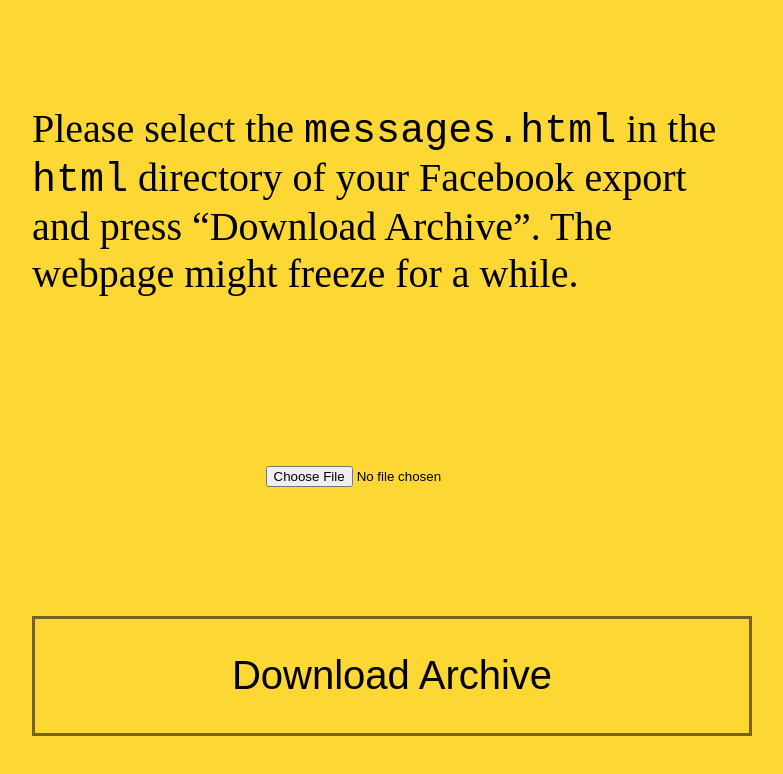
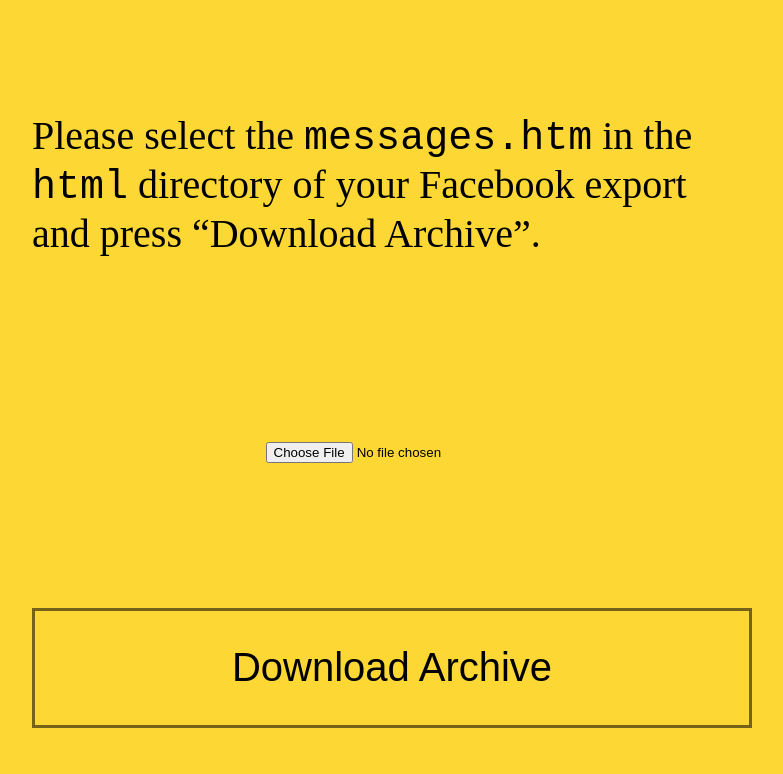
Before and after one commit to surma-dump/fbchatexport, a website: page app/index.html in a window 1280 px wide. Shown: the whole page, without its empty margins (248-1031 px from the left). Drawn offline with nearby package versions, Linux system fonts and the light colour scheme; files that its build step writes are made by us from their sources.

Commit message:
Update index.html

```diff
--- a/app/index.html
+++ b/app/index.html
@@ -25,9 +25,9 @@
 
     <!-- Tile icon for Win8 (144x144 + tile color) -->
     <meta name="msapplication-TileImage" content="images/touch/ms-touch-icon-144x144-precomposed.png">
-    <meta name="msapplication-TileColor" content="#3372DF">
+    <meta name="msapplication-TileColor" content="#FDD835">
 
-    <meta name="theme-color" content="#3372DF">
+    <meta name="theme-color" content="#FDD835">
 
     <!-- lazy-loaded styles -->
     <noscript class="lazyload">
@@ -72,9 +72,8 @@
   </head>
   <body>
     <p>
-      Please select the <code>messages.html</code> in the <code>html</code>
-      directory of your Facebook export and press “Download Archive”. The
-      webpage might freeze for a while.
+      Please select the <code>messages.htm</code> in the <code>html</code>
+      directory of your Facebook export and press “Download Archive”.
     </p>
     <input type="file">
     <button>Download Archive</button>
```
